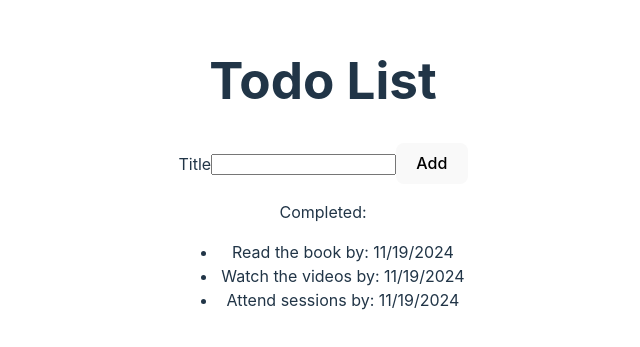
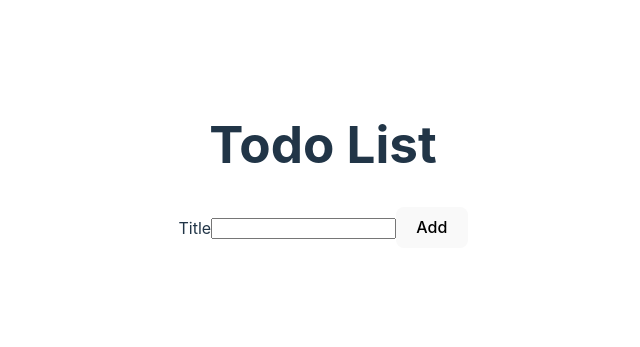
Before and after one commit to oiratka/react-todo, a React (Vite) app: page / in a window 1280 px wide. Shown: the part 227-574 px from the top of the page, without its empty margins (317-957 px from the left). Built offline with nearby package versions, Linux system fonts and the light colour scheme.

Commit message:
worked on lifting state up

```diff
--- a/src/App.jsx
+++ b/src/App.jsx
@@ -7,16 +7,19 @@
 import TodoList from "./components/TodoList";
 
 const App = () => {
-  const [newTodo, setNewTodo] = useState("");
+  const [todoList, setTodoList] = useState([]);
+
+  const addTodo = (newTodo) => {
+    setTodoList([...todoList, newTodo]);
+  };
 
   return (
     <>
       <div>
         <h1>Todo List</h1>
       </div>
-      <AddToDoForm onAddTodo={setNewTodo} />
-      <p>Completed: {newTodo}</p>
-      <TodoList />
+      <AddToDoForm onAddTodo={addTodo} />
+      <TodoList todoList={todoList} />
     </>
   );
 };
--- a/src/components/AddToDoForm.jsx
+++ b/src/components/AddToDoForm.jsx
@@ -1,15 +1,28 @@
-const AddToDoForm = (props) => {
+import React, { useState } from "react";
+
+const AddToDoForm = ({ onAddTodo }) => {
+  const [todoTitle, setTodoTitle] = useState("");
+
+  const handleTitleChange = (event) => {
+    const newTodoTitle = event.target.value;
+    setTodoTitle(newTodoTitle);
+  };
   const handleAddTodo = (event) => {
     event.preventDefault();
-    const todoTitle = event.target.elements.title.value;
-    console.log(todoTitle);
-    props.onAddTodo(todoTitle);
-    event.target.reset();
+    onAddTodo({ title: todoTitle, id: Date.now() });
+    setTodoTitle("");
   };
   return (
     <form action="" onSubmit={handleAddTodo}>
       <label htmlFor="todoTitle">Title</label>
-      <input type="text" id="todoTitle" name="title" />
+      <input
+        type="text"
+        id="todoTitle"
+        name="todoTitle"
+        value={todoTitle}
+        onChange={handleTitleChange}
+      />
+
       <button type="submit">Add</button>
     </form>
   );
--- a/src/components/TodoList.jsx
+++ b/src/components/TodoList.jsx
@@ -1,27 +1,9 @@
 import TodoListItem from "./TodoListItem";
 
-const List = [
-  {
-    id: 1,
-    title: "Read the book",
-    dueDate: "11/19/2024",
-  },
-  {
-    id: 2,
-    title: "Watch the videos",
-    dueDate: "11/19/2024",
-  },
-  {
-    id: 3,
-    title: "Attend sessions",
-    dueDate: "11/19/2024",
-  },
-];
-
-const TodoList = () => {
+const TodoList = ({ todoList }) => {
   return (
     <ul>
-      {List.map((todo) => (
+      {todoList.map((todo) => (
         <TodoListItem key={todo.id} todo={todo} />
       ))}
     </ul>
--- a/src/components/TodoListItem.jsx
+++ b/src/components/TodoListItem.jsx
@@ -1,11 +1,10 @@
 
 
-const TodoListItem = (props) => {
-  const { title, dueDate } = props.todo;
-
+const TodoListItem = ({ todo }) => {
+  const { title, dueDate } = todo;
   return (
     <li>
-      {title} by: {dueDate}
+      {title} {dueDate}
     </li>
   );
 };
```
